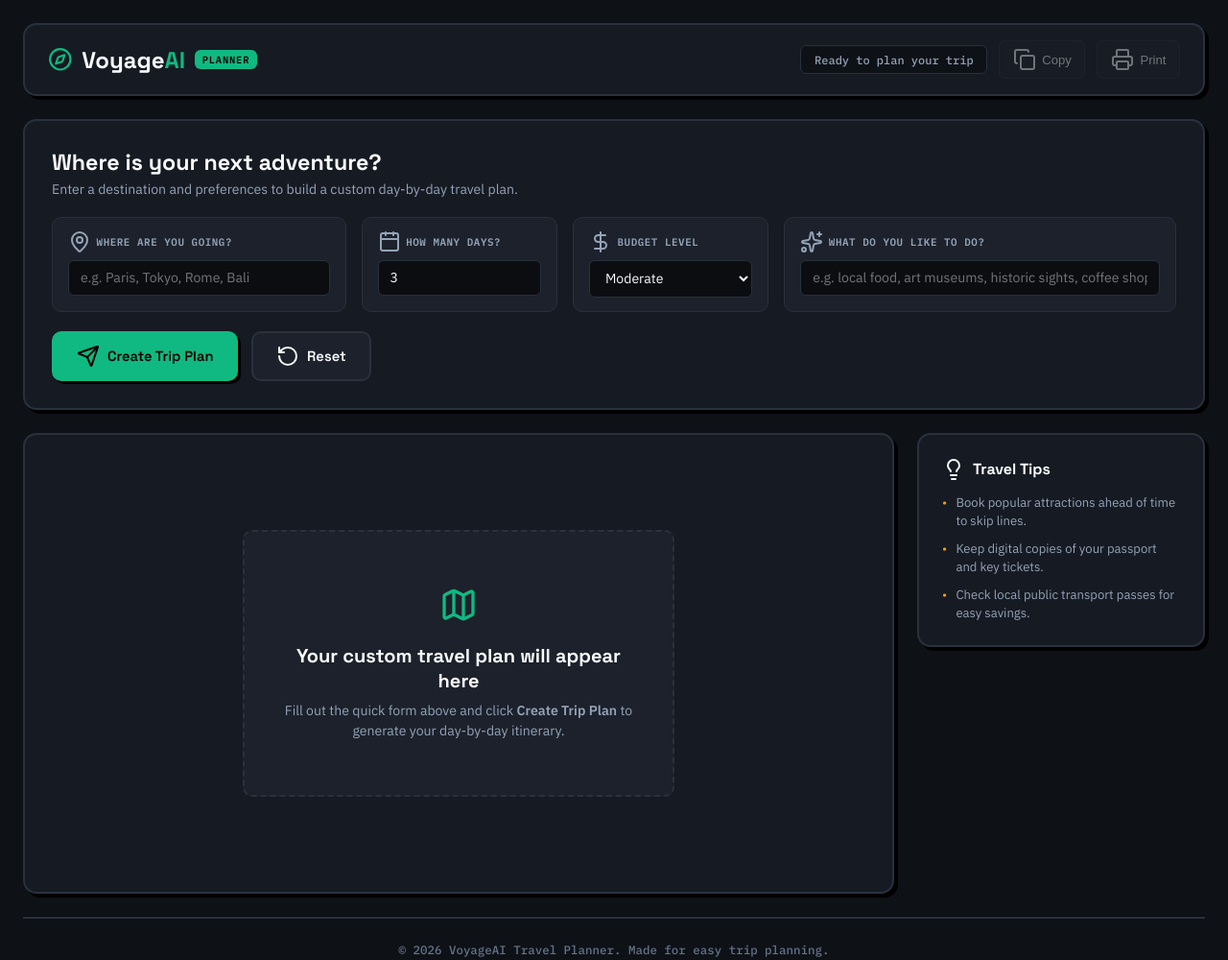
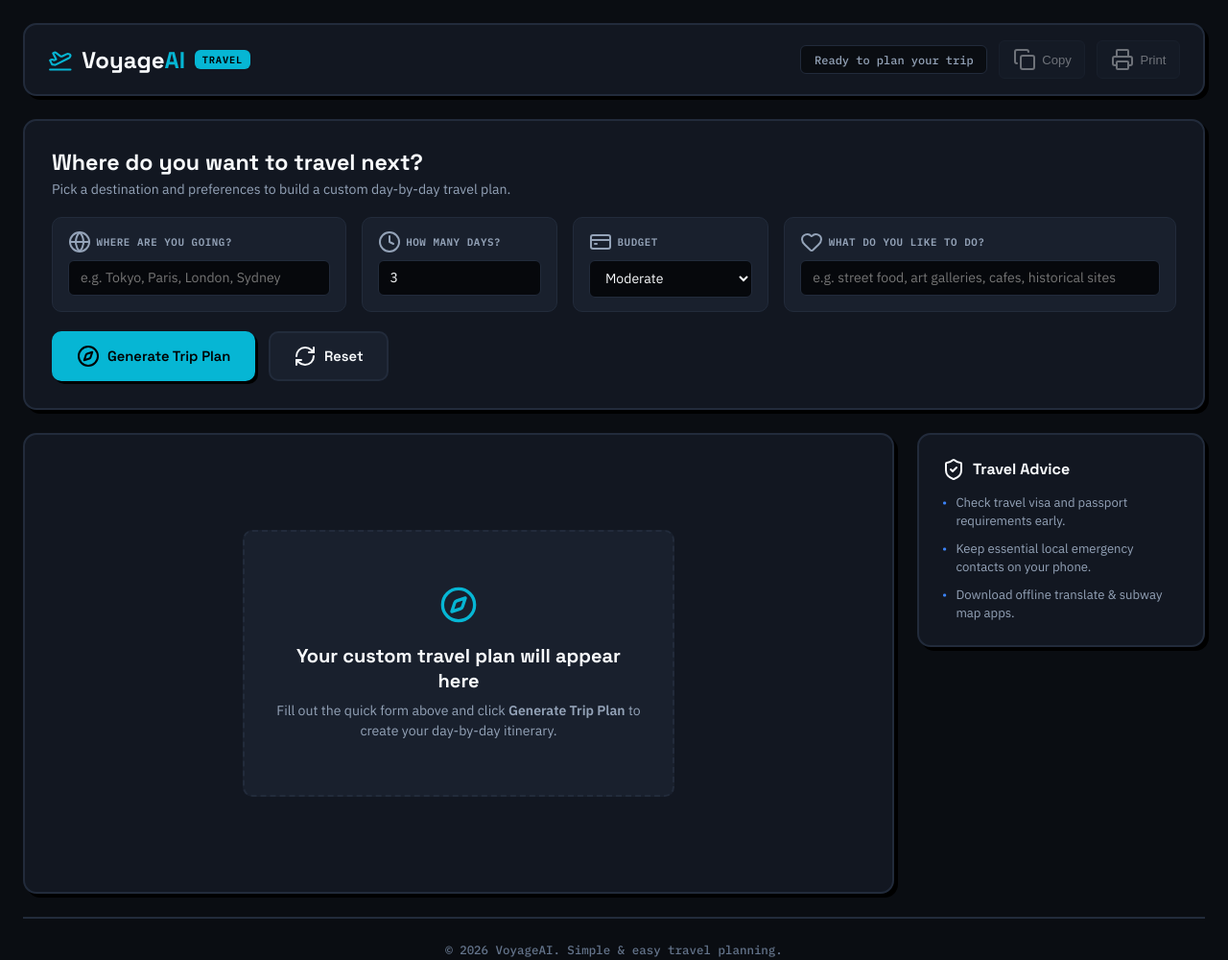
Before and after one commit to SanjeetMurmu126/VoyageAI, a website: page public/index.html in a window 1280 px wide. Shown: the whole page at 96% size. Drawn offline with nearby package versions, Linux system fonts and the light colour scheme.

Commit message:
Update VoyageAI UI theme to Electric Cyan Minimalist

```diff
--- a/public/index.html
+++ b/public/index.html
@@ -3,7 +3,7 @@
 <head>
     <meta charset="UTF-8">
     <meta name="viewport" content="width=device-width, initial-scale=1.0">
-    <title>VoyageAI — Easy Trip Planner</title>
+    <title>VoyageAI — Easy Travel Planner</title>
     <meta name="description" content="Create custom day-by-day travel itineraries in seconds.">
     <!-- Google Fonts: Space Grotesk & IBM Plex Sans -->
     <link rel="preconnect" href="https://fonts.googleapis.com">
@@ -20,9 +20,9 @@
         <header class="navbar">
             <div class="nav-left">
                 <div class="brand-logo">
-                    <i data-lucide="compass" class="brand-icon"></i>
+                    <i data-lucide="plane-takeoff" class="brand-icon"></i>
                     <span class="brand-name">Voyage<span class="brand-accent">AI</span></span>
-                    <span class="brand-tag">PLANNER</span>
+                    <span class="brand-tag">TRAVEL</span>
                 </div>
             </div>
             <div class="nav-right">
@@ -41,27 +41,27 @@
         <!-- Top Hero Planner Deck (Form Bar) -->
         <section class="planner-hero">
             <div class="hero-intro">
-                <h2>Where is your next adventure?</h2>
-                <p>Enter a destination and preferences to build a custom day-by-day travel plan.</p>
+                <h2>Where do you want to travel next?</h2>
+                <p>Pick a destination and preferences to build a custom day-by-day travel plan.</p>
             </div>
 
             <form id="itinerary-form" class="planner-form">
                 <div class="form-grid">
                     <!-- Where to -->
                     <div class="form-card">
-                        <label for="destination"><i data-lucide="map-pin"></i> WHERE ARE YOU GOING?</label>
-                        <input type="text" id="destination" name="destination" placeholder="e.g. Paris, Tokyo, Rome, Bali" required>
+                        <label for="destination"><i data-lucide="globe"></i> WHERE ARE YOU GOING?</label>
+                        <input type="text" id="destination" name="destination" placeholder="e.g. Tokyo, Paris, London, Sydney" required>
                     </div>
 
                     <!-- How many days -->
                     <div class="form-card">
-                        <label for="days"><i data-lucide="calendar"></i> HOW MANY DAYS?</label>
+                        <label for="days"><i data-lucide="clock"></i> HOW MANY DAYS?</label>
                         <input type="number" id="days" name="days" min="1" max="14" value="3" required>
                     </div>
 
                     <!-- Budget -->
                     <div class="form-card">
-                        <label for="budget"><i data-lucide="dollar-sign"></i> BUDGET LEVEL</label>
+                        <label for="budget"><i data-lucide="credit-card"></i> BUDGET</label>
                         <select id="budget" name="budget">
                             <option value="Budget">Budget-friendly</option>
                             <option value="Moderate" selected>Moderate</option>
@@ -71,18 +71,18 @@
 
                     <!-- Interests -->
                     <div class="form-card form-card-wide">
-                        <label for="interests"><i data-lucide="sparkles"></i> WHAT DO YOU LIKE TO DO?</label>
-                        <input type="text" id="interests" name="interests" placeholder="e.g. local food, art museums, historic sights, coffee shops">
+                        <label for="interests"><i data-lucide="heart"></i> WHAT DO YOU LIKE TO DO?</label>
+                        <input type="text" id="interests" name="interests" placeholder="e.g. street food, art galleries, cafes, historical sites">
                     </div>
                 </div>
 
                 <div class="form-actions-bar">
                     <button type="submit" id="submit-btn" class="btn btn-primary">
-                        <i data-lucide="send"></i>
-                        <span>Create Trip Plan</span>
+                        <i data-lucide="compass"></i>
+                        <span>Generate Trip Plan</span>
                     </button>
                     <button type="button" id="reset-btn" class="btn btn-secondary">
-                        <i data-lucide="rotate-ccw"></i>
+                        <i data-lucide="refresh-cw"></i>
                         <span>Reset</span>
                     </button>
                 </div>
@@ -96,9 +96,9 @@
                 <!-- Empty State -->
                 <div id="empty-state" class="empty-state">
                     <div class="empty-card">
-                        <i data-lucide="map" class="empty-icon"></i>
+                        <i data-lucide="compass" class="empty-icon"></i>
                         <h3>Your custom travel plan will appear here</h3>
-                        <p>Fill out the quick form above and click <strong>Create Trip Plan</strong> to generate your day-by-day itinerary.</p>
+                        <p>Fill out the quick form above and click <strong>Generate Trip Plan</strong> to create your day-by-day itinerary.</p>
                     </div>
                 </div>
 
@@ -107,7 +107,7 @@
 
                 <!-- Error Container -->
                 <div id="error-container" class="error-container hidden">
-                    <i data-lucide="alert-circle" class="error-icon"></i>
+                    <i data-lucide="alert-triangle" class="error-icon"></i>
                     <div class="error-message">
                         <h4>Unable to generate itinerary</h4>
                         <p id="error-text">An error occurred. Please try again.</p>
@@ -117,7 +117,7 @@
                 <!-- Loader -->
                 <div id="loader" class="loader hidden">
                     <div class="spinner"></div>
-                    <span>Building your personalized itinerary...</span>
+                    <span>Creating your custom travel plan...</span>
                 </div>
             </section>
 
@@ -125,32 +125,32 @@
             <aside class="sidebar-column">
                 <!-- Postmark Stamp Element -->
                 <div id="postmark-stamp" class="stamp-card hidden">
-                    <div class="stamp-header">STAMPED & VERIFIED</div>
+                    <div class="stamp-header">VOYAGE AI VERIFIED</div>
                     <svg width="120" height="120" viewBox="0 0 110 110" class="stamp-svg">
-                        <circle cx="55" cy="55" r="48" fill="none" stroke="var(--brand-red)" stroke-width="2" />
-                        <circle cx="55" cy="55" r="42" fill="none" stroke="var(--brand-red)" stroke-width="1.5" stroke-dasharray="3,3" />
+                        <circle cx="55" cy="55" r="48" fill="none" stroke="var(--accent)" stroke-width="2" />
+                        <circle cx="55" cy="55" r="42" fill="none" stroke="var(--accent)" stroke-width="1.5" stroke-dasharray="3,3" />
                         <path id="curve-top" d="M 18,55 A 37,37 0 0 1 92,55" fill="none" />
                         <path id="curve-bottom" d="M 92,55 A 37,37 0 0 1 18,55" fill="none" />
-                        <text fill="var(--brand-red)" font-family="var(--font-mono)" font-size="7" font-weight="bold" letter-spacing="1">
-                            <textPath href="#curve-top" startOffset="50%" text-anchor="middle" id="stamp-destination">PARIS</textPath>
+                        <text fill="var(--accent)" font-family="var(--font-mono)" font-size="7" font-weight="bold" letter-spacing="1">
+                            <textPath href="#curve-top" startOffset="50%" text-anchor="middle" id="stamp-destination">TOKYO</textPath>
                         </text>
-                        <text fill="var(--brand-red)" font-family="var(--font-mono)" font-size="7" font-weight="bold" letter-spacing="1.5">
-                            <textPath href="#curve-bottom" startOffset="50%" text-anchor="middle">APPROVED</textPath>
+                        <text fill="var(--accent)" font-family="var(--font-mono)" font-size="7" font-weight="bold" letter-spacing="1.5">
+                            <textPath href="#curve-bottom" startOffset="50%" text-anchor="middle">VOYAGE AI</textPath>
                         </text>
-                        <line x1="55" y1="42" x2="55" y2="68" stroke="var(--brand-red)" stroke-width="2" />
-                        <polygon points="55,38 52,44 58,44" fill="var(--brand-red)" />
-                        <polygon points="55,72 52,66 58,66" fill="var(--brand-red)" />
-                        <circle cx="55" cy="55" r="2" fill="var(--brand-red)" />
+                        <line x1="55" y1="42" x2="55" y2="68" stroke="var(--accent)" stroke-width="2" />
+                        <polygon points="55,38 52,44 58,44" fill="var(--accent)" />
+                        <polygon points="55,72 52,66 58,66" fill="var(--accent)" />
+                        <circle cx="55" cy="55" r="2" fill="var(--accent)" />
                     </svg>
                 </div>
 
                 <!-- Info Card -->
                 <div class="info-card">
-                    <h4><i data-lucide="lightbulb"></i> Travel Tips</h4>
+                    <h4><i data-lucide="shield-check"></i> Travel Advice</h4>
                     <ul>
-                        <li>Book popular attractions ahead of time to skip lines.</li>
-                        <li>Keep digital copies of your passport and key tickets.</li>
-                        <li>Check local public transport passes for easy savings.</li>
+                        <li>Check travel visa and passport requirements early.</li>
+                        <li>Keep essential local emergency contacts on your phone.</li>
+                        <li>Download offline translate & subway map apps.</li>
                     </ul>
                 </div>
             </aside>
@@ -158,7 +158,7 @@
 
         <!-- Footer -->
         <footer class="app-footer">
-            <p>&copy; 2026 VoyageAI Travel Planner. Made for easy trip planning.</p>
+            <p>&copy; 2026 VoyageAI. Simple & easy travel planning.</p>
         </footer>
     </div>
 
--- a/public/style.css
+++ b/public/style.css
@@ -1,32 +1,32 @@
 /* ==========================================================================
-   VoyageAI — Scandinavian Emerald & Slate Dashboard Theme
+   VoyageAI — Midnight Obsidian & Electric Cyan Minimalist Theme
    Strictly NO Gradients | Strictly NO Glassmorphism/Blur
    ========================================================================== */
 
 :root {
     /* Solid Palette */
-    --bg-main: #0E1116;           /* Main App Canvas */
-    --bg-nav: #161A22;            /* Top Navbar Surface */
-    --bg-card: #1C212B;           /* Card & Module Surface */
-    --bg-card-hover: #232A37;     /* Hover Card Surface */
-    --bg-input: #0B0D11;          /* Input Field Surface */
+    --bg-main: #0A0D12;           /* Midnight Obsidian Canvas */
+    --bg-nav: #121721;            /* Top Navbar Surface */
+    --bg-card: #19202D;           /* Card Surface */
+    --bg-card-hover: #222B3D;     /* Hover Card Surface */
+    --bg-input: #06080C;          /* Input Surface */
 
     /* Solid Accents */
-    --accent: #10B981;            /* Emerald Green Accent */
-    --accent-hover: #34D399;      /* Bright Emerald */
-    --accent-dark: #059669;       /* Dark Emerald */
-    --brand-amber: #F59E0B;       /* Solid Amber */
-    --brand-red: #EF4444;         /* Solid Coral Red */
+    --accent: #06B6D4;            /* Electric Cyan Accent */
+    --accent-hover: #22D3EE;      /* Bright Cyan */
+    --accent-dark: #0891B2;       /* Dark Cyan */
+    --brand-blue: #3B82F6;        /* Neon Blue */
+    --brand-red: #EF4444;         /* Coral Red */
 
     /* Text / Ink */
-    --text-main: #F8FAFC;         /* Primary White Text */
+    --text-main: #F8FAFC;         /* White Slate Text */
     --text-muted: #94A3B8;        /* Secondary Slate Text */
-    --text-dim: #64748B;          /* Muted Label Text */
+    --text-dim: #64748B;          /* Subdued Text */
 
     /* Solid Borders */
-    --border: #29313D;            /* Structural Solid Border */
-    --border-highlight: #3B4556;  /* Focused/Active Border */
-    --border-accent: #10B981;     /* Accent Border */
+    --border: #222B3B;            /* Structural Border */
+    --border-highlight: #334155;  /* Highlight Border */
+    --border-accent: #06B6D4;     /* Accent Border */
 
     /* Typography */
     --font-heading: 'Space Grotesk', system-ui, sans-serif;
@@ -57,7 +57,7 @@ body {
     flex-direction: column;
 }
 
-/* Main Layout */
+/* Layout */
 .app-layout {
     max-width: 1280px;
     width: 100%;
@@ -69,7 +69,7 @@ body {
     flex: 1;
 }
 
-/* Top Navbar */
+/* Navigation */
 .navbar {
     background-color: var(--bg-nav);
     border: 2px solid var(--border);
@@ -161,7 +161,7 @@ body {
     height: 0.9rem;
 }
 
-/* Hero Planner Deck (Top Horizontal Form) */
+/* Hero Planner */
 .planner-hero {
     background-color: var(--bg-nav);
     border: 2px solid var(--border);
@@ -186,7 +186,6 @@ body {
     margin-top: 0.2rem;
 }
 
-/* Form Grid */
 .planner-form {
     display: flex;
     flex-direction: column;
@@ -299,7 +298,7 @@ body {
     border-color: var(--border-highlight);
 }
 
-/* Main Display Deck (Content & Sidebar) */
+/* Main Display Deck */
 .content-deck {
     display: grid;
     grid-template-columns: 1fr 300px;
@@ -307,7 +306,6 @@ body {
     flex: 1;
 }
 
-/* Left Main Column */
 .main-column {
     background-color: var(--bg-nav);
     border: 2px solid var(--border);
@@ -320,7 +318,6 @@ body {
     box-shadow: 4px 4px 0px #000000;
 }
 
-/* Empty State */
 .empty-state {
     flex: 1;
     display: flex;
@@ -357,7 +354,6 @@ body {
     line-height: 1.5;
 }
 
-/* Output Container */
 .itinerary-output {
     flex: 1;
     overflow-y: auto;
@@ -365,7 +361,6 @@ body {
     padding-right: 0.5rem;
 }
 
-/* Day Block Node Structure */
 .day-block {
     display: grid;
     grid-template-columns: 75px 1fr;
@@ -439,7 +434,6 @@ body {
     transform: rotate(-135deg);
 }
 
-/* Collapsible content */
 .collapsible-content {
     max-height: 2500px;
     overflow: hidden;
@@ -454,7 +448,6 @@ body {
     padding-top: 0;
 }
 
-/* Route Timeline */
 .route-list {
     position: relative;
     padding-left: 1.5rem;
@@ -489,7 +482,7 @@ body {
     width: 8px;
     height: 8px;
     border-radius: 50%;
-    background-color: var(--brand-red);
+    background-color: var(--brand-blue);
     border: 2px solid var(--bg-nav);
 }
 
@@ -523,7 +516,6 @@ body {
     line-height: 1.5;
 }
 
-/* Checklists & Lists */
 .itinerary-output ul.checklist {
     list-style: none;
     margin-top: 0.5rem;
@@ -583,7 +575,6 @@ body {
     margin-bottom: 0.6rem;
 }
 
-/* Loader */
 .loader {
     display: flex;
     align-items: center;
@@ -609,26 +600,17 @@ body {
     to { transform: rotate(360deg); }
 }
 
-/* Error Container */
 .error-container {
     display: flex;
     gap: 0.75rem;
     margin-top: 1rem;
     padding: 1.25rem;
     background-color: #271212;
-    border: 2px solid var(--brand-red);
+    border: 2px solid var(--accent);
     border-radius: var(--radius-md);
     color: #FCA5A5;
 }
 
-.error-icon {
-    width: 1.25rem;
-    height: 1.25rem;
-    color: var(--brand-red);
-    flex-shrink: 0;
-}
-
-/* Right Sidebar Column */
 .sidebar-column {
     display: flex;
     flex-direction: column;
@@ -651,7 +633,7 @@ body {
     font-family: var(--font-mono);
     font-size: 0.7rem;
     font-weight: 700;
-    color: var(--brand-red);
+    color: var(--accent);
     letter-spacing: 0.12em;
 }
 
@@ -678,7 +660,7 @@ body {
 .info-card h4 i {
     width: 1rem;
     height: 1rem;
-    color: var(--brand-amber);
+    color: var(--brand-blue);
 }
 
 .info-card ul {
@@ -700,10 +682,9 @@ body {
     content: '•';
     position: absolute;
     left: 0;
-    color: var(--brand-amber);
+    color: var(--brand-blue);
 }
 
-/* Footer */
 .app-footer {
     text-align: center;
     padding-top: 1.5rem;
@@ -713,12 +694,10 @@ body {
     color: var(--text-dim);
 }
 
-/* Helpers */
 .hidden {
     display: none !important;
 }
 
-/* Responsive */
 @media (max-width: 960px) {
     .form-grid {
         grid-template-columns: 1fr 1fr;
```
